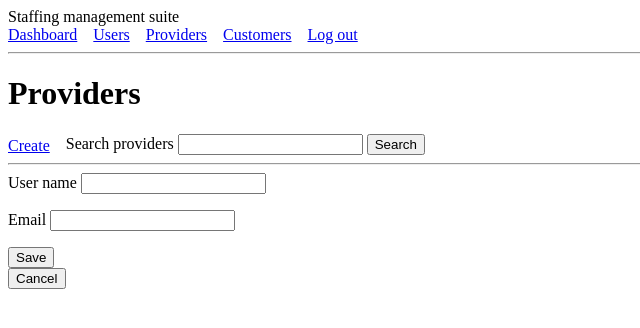
After one commit to EricRohner/staffing, a Flask app: page /providers/create in a window 1280 px wide. The commit adds this page. Shown: the top 328 px of the page, without its empty margins (0-640 px from the left). Run offline with Flask 3, Linux system fonts and the light colour scheme; the visitor is signed in with stand-in values (Sample User, id 1).

Commit message:
Working provider create

```diff
--- a/staffing/auth.py
+++ b/staffing/auth.py
@@ -10,16 +10,16 @@ def index():
 
 @bp.route('/login', methods=['POST'])
 def login():
-    username = request.form['username']
+    user_name = request.form['user_name']
     password = request.form['password']
-    user = User.query.filter_by(username=username).first()
+    user = User.query.filter_by(user_name=user_name).first()
     if not user:
-        flash("Username not found")
+        flash("User name not found")
         return redirect(url_for('auth.index'))
     if not user.check_password(password):
         flash("Incorrect password")
         return redirect(url_for('auth.index'))
-    session['username'] = user.username
+    session['user_name'] = user.user_name
     session['is_user_admin'] = user.is_user_admin
     session['is_provider_admin'] = user.is_provider_admin
     session['is_customer_admin'] = user.is_customer_admin
@@ -35,7 +35,7 @@ def logout():
 def login_required(view):
     @functools.wraps(view)
     def wrapped_view(**kwargs):
-        if 'username' not in session:
+        if 'user_name' not in session:
             flash("You have to be logged in")
             return redirect(url_for('auth.index'))
         return view(**kwargs)
--- a/staffing/dashboard.py
+++ b/staffing/dashboard.py
@@ -13,7 +13,7 @@ def dashboard():
 @login_required
 def self_password_set():
         if request.method == 'POST':
-                user = User.query.filter_by(username=session['username']).first()
+                user = User.query.filter_by(user_name=session['user_name']).first()
                 if request.form.get('new_password') != request.form.get('repeat_new_password'):
                         flash("New password and repeat new password must match.")
                         return redirect(url_for('dashboard.dashboard'))
--- a/staffing/providers.py
+++ b/staffing/providers.py
@@ -1,9 +1,41 @@
 from flask import Blueprint, flash, session, redirect, render_template, request, url_for
 from .auth import login_required
+from .models import db, Provider
 
 bp = Blueprint ('providers', __name__)
 
 @bp.route('/providers')
 @login_required
 def providers():
-        return render_template('providers.html')
+        providers = Provider.query.order_by(Provider.last_edited.desc()).limit(10).all()
+        return render_template('providers.html', providers=providers)
+
+@bp.route('/providers/create', methods=("GET", "POST"))
+@login_required
+def create():
+        if request.method == "POST":
+                if not Provider.query.filter_by(provider_email=request.form['provider_email']).first():
+                        new_provider = Provider(provider_email=request.form['provider_email'])
+                        new_provider.provider_name = request.form['provider_name']
+                        db.session.add(new_provider)
+                        db.session.commit()
+                        return redirect(url_for('providers.providers'))
+                else:
+                        flash('Provider email already exists.')
+
+        return render_template("providers_create.html")
+
+@bp.route('/providers/search')
+@login_required
+def search():
+        return "Privider search stub"
+
+@bp.route('/providers/update/<string:id>')
+@login_required
+def update():
+        return "Privider update stub"
+
+@bp.route('/providers/delete/<string:id>')
+@login_required
+def delete():
+        return "Privider create stub"
--- a/staffing/templates/auth.html
+++ b/staffing/templates/auth.html
@@ -9,14 +9,14 @@
         <form id="auth-form" action="{{url_for('auth.login')}}" method="post">
             <input
                 type="text"
-                name="username"
-                placeholder="username"
+                name="user_name"
+                placeholder="User name"
                 class="input-field"
             />
             <input
                 type="password"
                 name="password"
-                placeholder="password"
+                placeholder="Password"
                 class="input-field"
             />
             <input
--- a/staffing/templates/base.html
+++ b/staffing/templates/base.html
@@ -15,7 +15,7 @@
         {% endfor %}
 
         <div class="container-h">
-            {% if session['username'] %}
+            {% if session['user_name'] %}
             <a href="{{url_for('dashboard.dashboard')}}">Dashboard</a>
             {% endif %}
 
@@ -23,7 +23,7 @@
                 <a href="{{url_for('users.users')}}">Users</a>
             {% endif %}
 
-            {% if session['username'] %}
+            {% if session['user_name'] %}
             <a href="{{url_for('providers.providers')}}">Providers</a>
 
             <a href="{{url_for('customers.customers')}}">Customers</a>
--- a/staffing/templates/dashboard.html
+++ b/staffing/templates/dashboard.html
@@ -1,7 +1,7 @@
 {% extends "base.html" %}
 
 {% block head %}
-<h1>Welcome {{session['username']}}</h1>
+<h1>Welcome {{session['user_name']}}</h1>
 {% endblock %}
 
 {% block body %}
--- a/staffing/templates/providers.html
+++ b/staffing/templates/providers.html
@@ -1,8 +1,38 @@
 {% extends "base.html" %}
 
 {% block head %}
-<h1>providers</h1>
+<h1>Providers</h1>
 {% endblock %}
 
 {% block body %}
+    <div class="container-h">
+        {% if session['is_provider_admin'] %}
+            <a href="{{url_for('providers.create')}}" class="create">Create</a>
+        {% endif %}
+            <form id="provider_search" method="GET" action="{{ url_for('providers.search') }}">
+                <label>Search providers
+                    <input name="search_string" id="search_string" value="" required>
+                </label>
+                <input class="button" type="submit" value="Search">
+            </form>
+
+    </div>
+
+    <hr>
+
+    {% for provider in providers %}
+        <article class="provider">
+        <header class="container-h">
+            <h1>{{ provider['provider_name'] }}</h1>
+            <div class="about">Most recent update: {{ provider['last_edited'].strftime('%Y-%m-%d') }}</div>
+            {% if session['is_provider_admin'] %}
+                <a class="action" href="{{ url_for('providers.update', id=provider['id']) }}">Edit</a>
+                <a class="danger" onclick="return confirm('Are you sure?');" href="{{ url_for('providers.delete', id=provider['id']) }}">Delete</a>
+            {% endif %}
+        </header>
+        </article>
+    {% endfor %}
+
+    {% block form %}
+    {% endblock %}
 {% endblock %}
--- /dev/null
+++ b/staffing/templates/providers_create.html
@@ -0,0 +1,18 @@
+{% extends "providers.html" %}
+{% block form %}
+    <form class="container-v" method="post">
+        <label>User name
+            <input name="provider_name" id="provider_name" value="" required>
+        </label>
+
+        <label>Email
+            <input name="provider_email" id="provider_email" value="" required>
+        </label>
+
+        <input class="button" type="submit" value="Save">
+    </form>
+    <form action="{{ url_for('providers.providers') }}" method="get">
+        <input class="danger" type="submit" value="Cancel" onclick="return confirm('Are you sure?');">
+    </form>
+
+{% endblock %}
--- a/staffing/templates/users_create.html
+++ b/staffing/templates/users_create.html
@@ -1,8 +1,8 @@
 {% extends "users.html" %}
 {% block form %}
     <form class="container-v" method="post">
-        <label>Username
-            <input name="username" id="username" value="" required>
+        <label>User name
+            <input name="user_name" id="user_name" value="" required>
         </label>
 
         <label>Password
--- a/staffing/templates/users_update.html
+++ b/staffing/templates/users_update.html
@@ -1,10 +1,10 @@
 {% extends "users.html" %}
 {% block form %}
-    <h2>Edit "{{ user['username'] }}"</h2>
+    <h2>Edit "{{ user['user_name'] }}"</h2>
 
     <form class="container-v" method="post">
-        <label>Username
-            <input name="username" id="username" value="{{ user['username'] }}" required>
+        <label>User name
+            <input name="user_name" id="user_name" value="{{ user['user_name'] }}" required>
         </label>
 
         <label>User admin
```
Also changed, not shown: seed_admin.py (+5 -5 lines), staffing/models.py (+16 -1 lines), staffing/templates/users.html (+5 -5 lines), staffing/users.py (+19 -14 lines).
